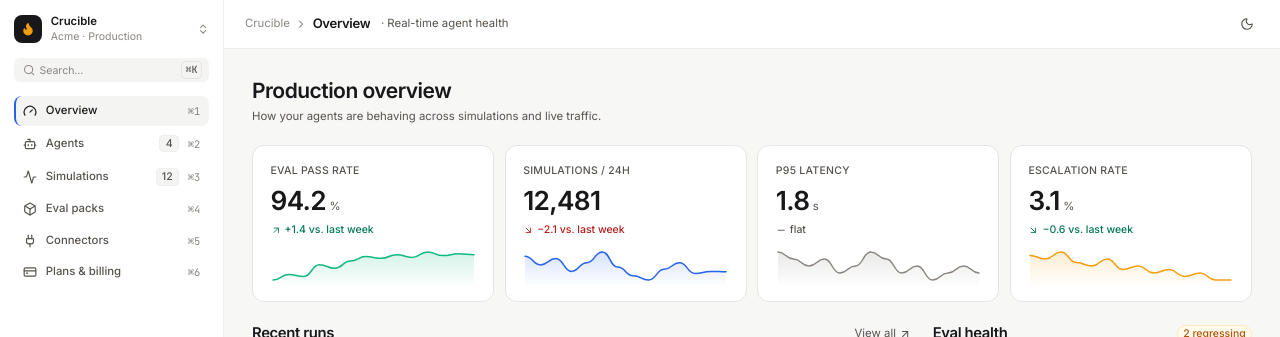
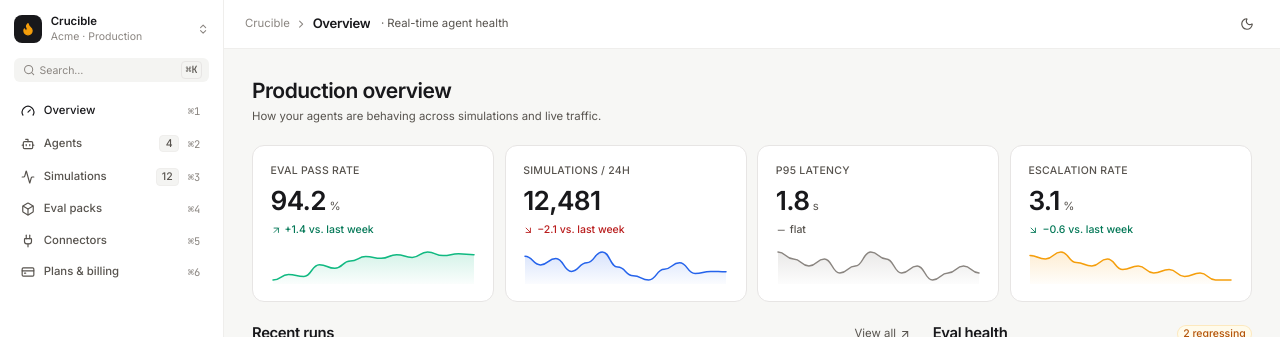
Before and after one commit to Soffi-Originals/crucible-demo, a React (Vite) app: page / in a window 1280 px wide. Shown: the top 337 px of the page. Built offline with nearby package versions, Linux system fonts and the light colour scheme.

Commit message:
AI: Edit src/components/views/SidebarNavItem.tsx

```diff
--- a/src/components/views/SidebarNavItem.tsx
+++ b/src/components/views/SidebarNavItem.tsx
@@ -5,14 +5,14 @@ import { Text } from '@/components/ui/Text'
 import { Badge } from '@/components/ui/Badge'
 
 export const sidebarNavItemVariants = cva(
-  'flex items-center gap-2.5 w-full text-left rounded-(--radius-md) transition-[background-color,border-color,color] duration-150 ease-in-out border-l-2 border-transparent',
+  'flex items-center gap-2.5 w-full text-left rounded-(--radius-md) transition-[background-color,color] duration-150 ease-in-out',
   {
     variants: {
       state: {
         default:
           'text-(--color-fg-muted) hover:bg-(--color-surface-subtle) hover:text-(--color-fg)',
         active:
-          'bg-(--color-surface-subtle) text-(--color-fg) font-medium border-(--color-accent)',
+          'bg-(--color-surface-raised) text-(--color-fg) font-medium',
         muted: 'opacity-50',
       },
       size: {
```
